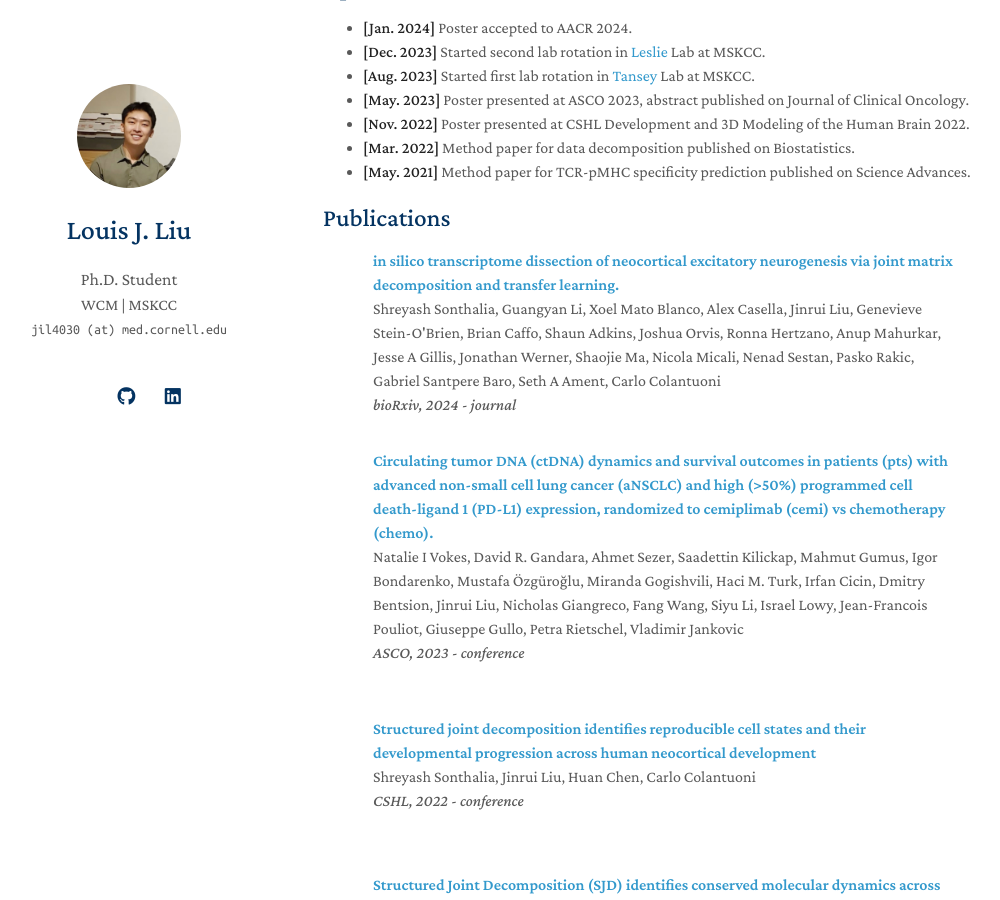
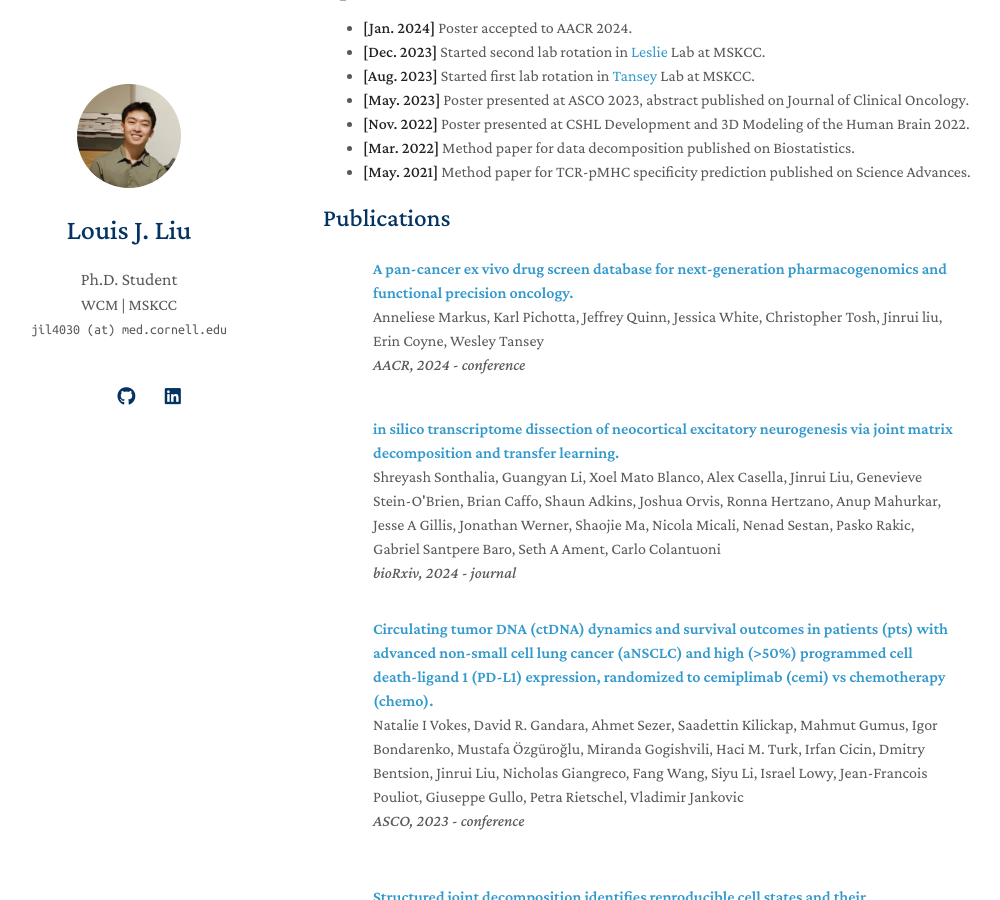
Before and after one commit to louis-jliu/louis-jliu.github.io, a Jekyll site: the page built from index.md, in a window 1280 px wide and 900 px high, scrolled down 570 px. Shown: the whole window, without its empty margins (147-1147 px from the left). Built offline with Jekyll 4.4.1, drawn with Linux system fonts in a browser that asks for light colours; nearby versions of some CDN libraries; a style sheet for code colours, icons or effects is not loaded; our own code applies the rules of GitHub Pages for plain Markdown files.

Commit message:
update aacr

```diff
--- a/_data/publications.yml
+++ b/_data/publications.yml
@@ -1,4 +1,9 @@
 main:
+
+  - title: "A pan-cancer ex vivo drug screen database for next-generation pharmacogenomics and functional precision oncology."
+    authors: Anneliese Markus, Karl Pichotta, Jeffrey Quinn, Jessica White, Christopher Tosh, Jinrui liu, Erin Coyne, Wesley Tansey
+    venue: AACR, 2024 - conference
+    link: https://www.abstractsonline.com/pp8/#!/20272/presentation/9439
 
   - title: "in silico transcriptome dissection of neocortical excitatory neurogenesis via joint matrix decomposition and transfer learning."
     authors: Shreyash Sonthalia, Guangyan Li, Xoel Mato Blanco, Alex Casella, Jinrui Liu, Genevieve Stein-O'Brien, Brian Caffo, Shaun Adkins, Joshua Orvis, Ronna Hertzano, Anup Mahurkar, Jesse A Gillis, Jonathan Werner, Shaojie Ma, Nicola Micali, Nenad Sestan, Pasko Rakic, Gabriel Santpere Baro, Seth A Ament, Carlo Colantuoni
```
